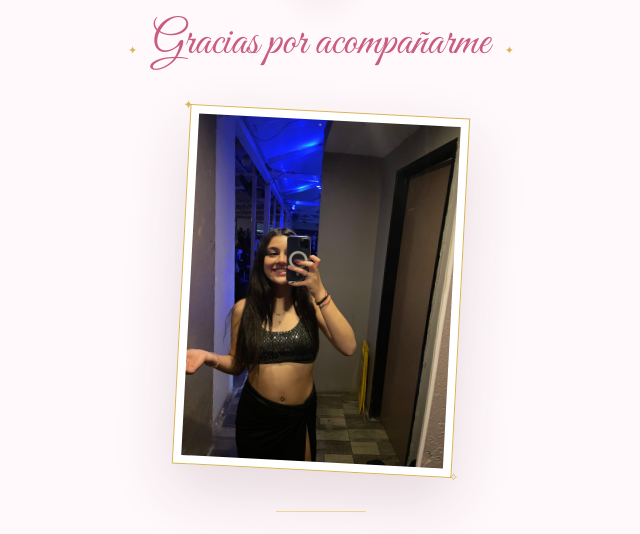
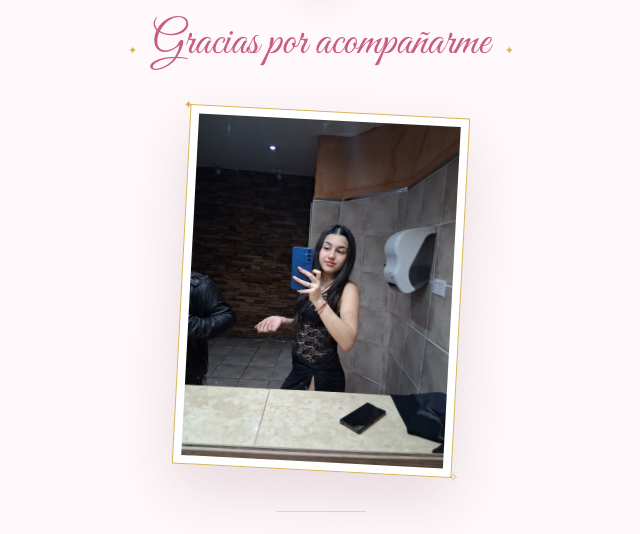
Before and after one commit to octavio0990g4to6ta2025/Morena, a plain HTML site: page index.html in a window 1280 px wide. Shown: the part 10811-11345 px from the top of the page, without its empty margins (319-959 px from the left). Drawn offline with nearby package versions, Linux system fonts and the light colour scheme.

Commit message:
Update index.html

```diff
--- a/index.html
+++ b/index.html
@@ -2808,7 +2808,7 @@ body::before{
     <div class="cierre-foto" borde-rosa">
 
         <img
-            src="foto3.jpg"
+            src="foto7.jpg"
             alt="Morena">
 
     </div>
```
